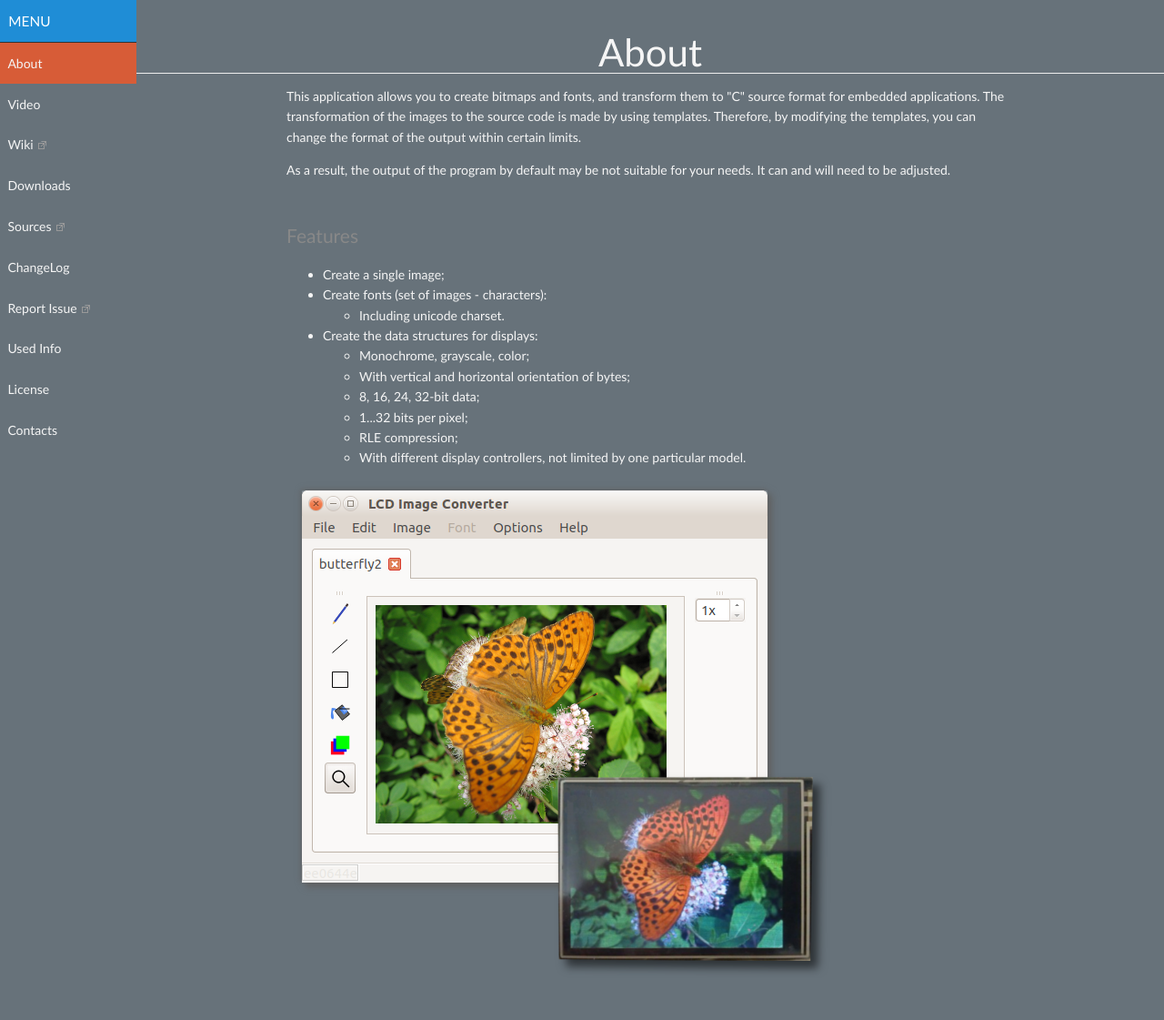
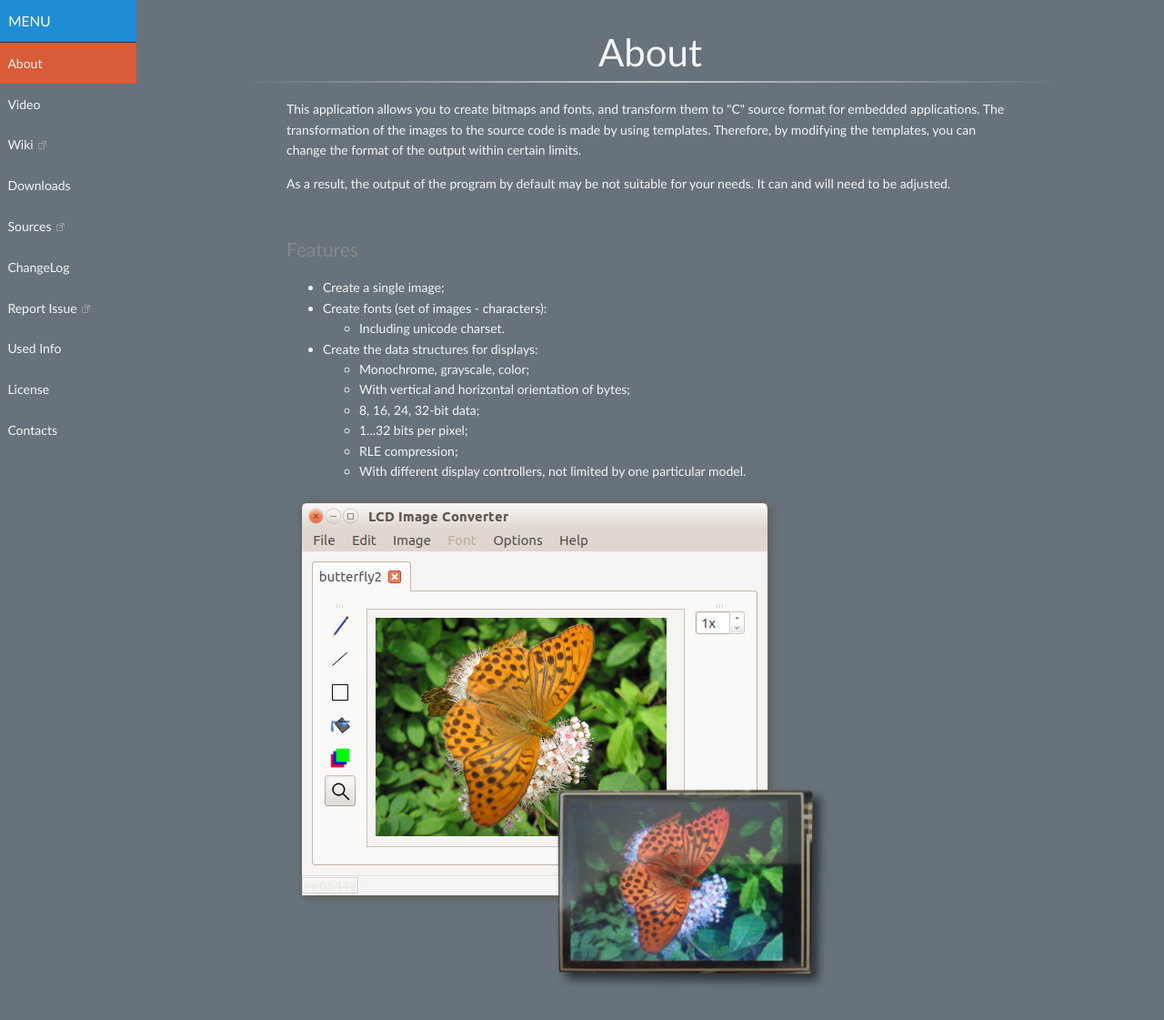
Before and after one commit to riuson/lcd-image-converter, a Jekyll site: the page built from index.html, in a window 1280 px wide and 1146 px high. Shown: the top 1121 px of the window at 91% size. Built offline with Jekyll 4.4.1, drawn with Linux system fonts in a browser that asks for light colours.

Commit message:
Added horizontal line under header

```diff
--- a/_layouts/default.html
+++ b/_layouts/default.html
@@ -11,6 +11,7 @@
             <h2>{{ page.subtitle }}</h2>
             {% endif %}
         </div> <!--// .header //-->
+        <hr>
         <div class="content">
 
         {{ content }}
--- a/css/global.css
+++ b/css/global.css
@@ -107,6 +107,24 @@
     margin: 5px;
 }
 
+.header {
+    border-bottom: none;
+}
+
 iframe {
   border: 0px;
 }
+
+hr {
+    border: 0;
+    height: 2px;
+    margin:18px 0;
+    position:relative;
+    background: -moz-linear-gradient(left, rgba(0,0,0,0) 0%, rgba(0,0,0,0) 10%, rgba(255,255,255,0.65) 50%, rgba(0,0,0,0) 90%, rgba(0,0,0,0) 100%); /* FF3.6+ */
+    background: -webkit-gradient(linear, left top, right top, color-stop(0%,rgba(0,0,0,0)), color-stop(10%,rgba(0,0,0,0)), color-stop(50%,rgba(255,255,255,0.65)), color-stop(90%,rgba(0,0,0,0)), color-stop(100%,rgba(0,0,0,0))); /* Chrome,Safari4+ */
+    background: -webkit-linear-gradient(left, rgba(0,0,0,0) 0%,rgba(0,0,0,0) 10%,rgba(255,255,255,0.65) 50%,rgba(0,0,0,0) 90%,rgba(0,0,0,0) 100%); /* Chrome10+,Safari5.1+ */
+    background: -o-linear-gradient(left, rgba(0,0,0,0) 0%,rgba(0,0,0,0) 10%,rgba(255,255,255,0.65) 50%,rgba(0,0,0,0) 90%,rgba(0,0,0,0) 100%); /* Opera 11.10+ */
+    background: -ms-linear-gradient(left, rgba(0,0,0,0) 0%,rgba(0,0,0,0) 10%,rgba(255,255,255,0.65) 50%,rgba(0,0,0,0) 90%,rgba(0,0,0,0) 100%); /* IE10+ */
+    background: linear-gradient(left, rgba(0,0,0,0) 0%,rgba(0,0,0,0) 10%,rgba(255,255,255,0.65) 50%,rgba(0,0,0,0) 90%,rgba(0,0,0,0) 100%); /* W3C */
+    filter: progid:DXImageTransform.Microsoft.gradient( startColorstr='#00000000', endColorstr='#00000000',GradientType=1 ); /* IE6-9 */
+}
```
